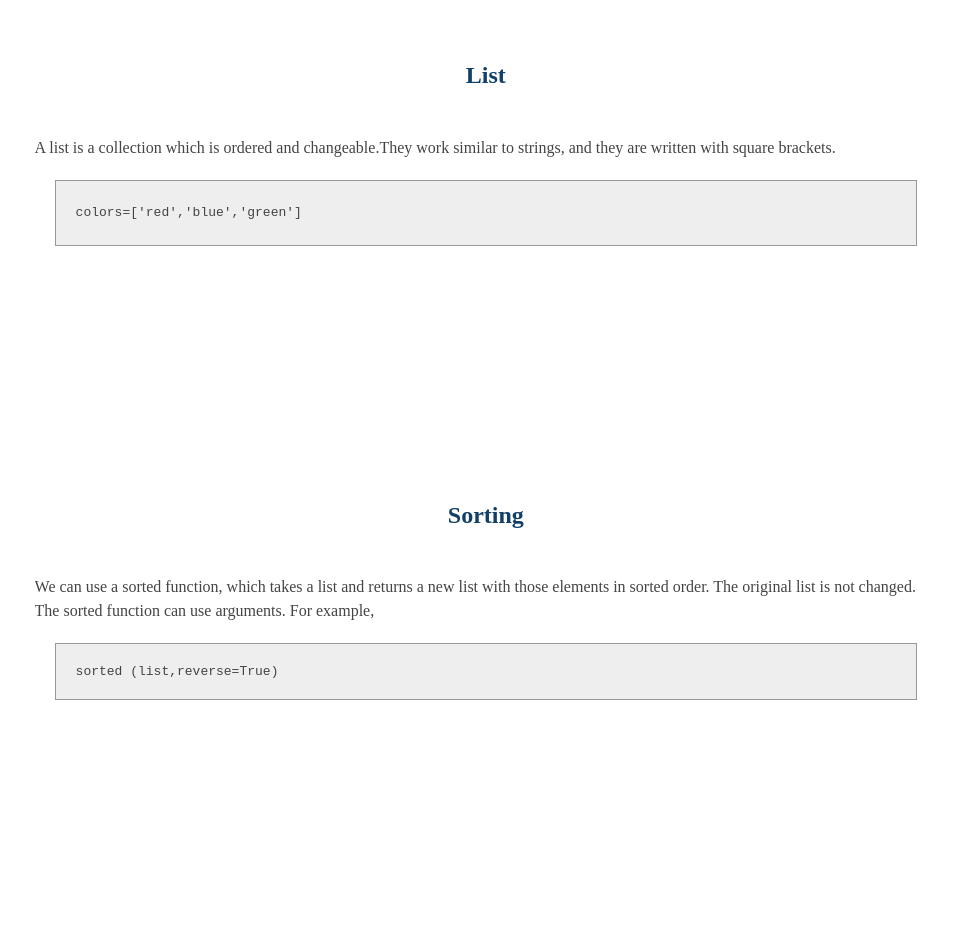
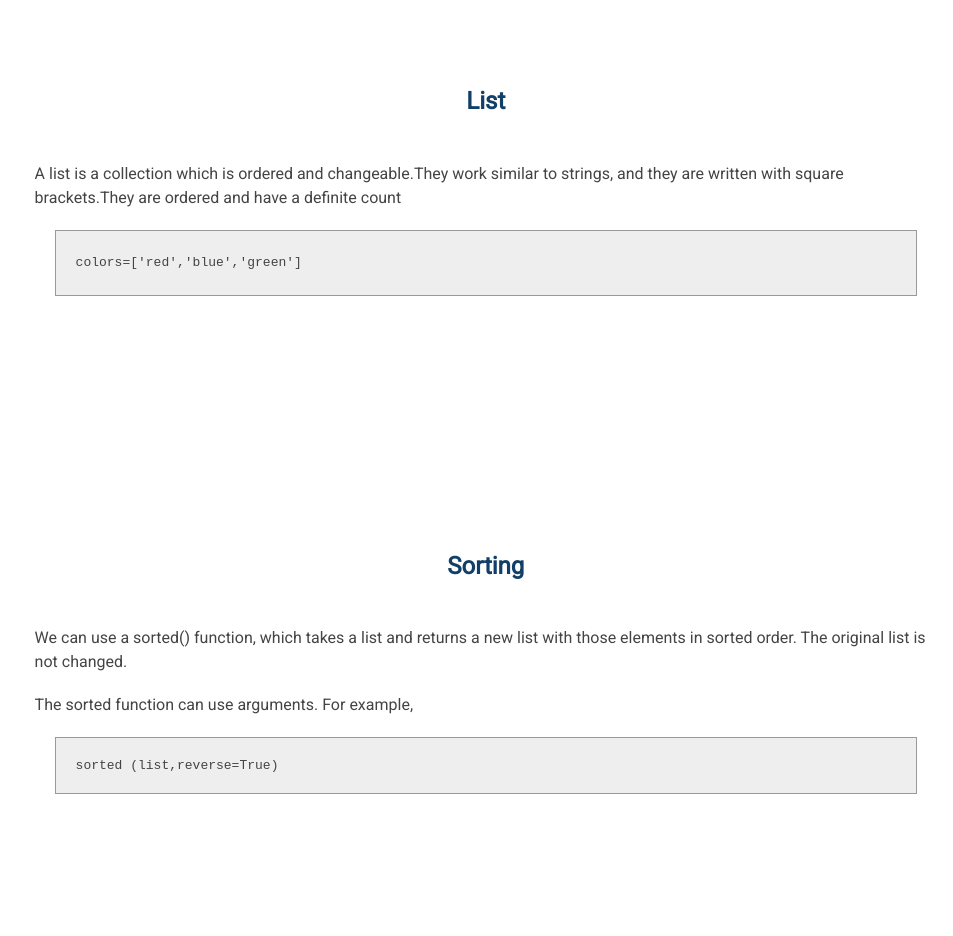
Before and after one commit to JaviRoser/FCCTechnicalDocumentationPage, a plain HTML site: page index.html in a window 1280 px wide. Shown: the part 1860-2796 px from the top of the page, without its empty margins (327-1280 px from the left). Drawn offline with Linux system fonts and the light colour scheme; a script that the page names is missing.

Commit message:
Changing the font letters

```diff
--- a/css/style.css
+++ b/css/style.css
@@ -19,7 +19,7 @@
 }
 
 body {
-
+    font-family: 'Roboto', sans-serif, Arial, Helvetica, sans-serif;
     /*font-family: Karla, Titillium Web, Arial, Helvetica, sans-serif;*/
     color: var(--main-color);
     /*font-size: 1.5em;*/
@@ -32,7 +32,6 @@ a {
 
 p {
     line-height: 1.5em;
-
 }
 
 h1,
@@ -53,16 +52,18 @@ h2 {
     padding-bottom: 1.6em;
 }
 
-#python_icon{
-    font-size:3em;
+#python_icon {
+    font-size: 3em;
     display: inline;
-    color:var(--secondary-color);
+    color: var(--secondary-color);
 }
 
 /*.python_icon_introduction{
      display: flex;
   justify-content: center;
 }*/
+
+
 /*Navbar formatting*/
 
 /*Use this to pass the test*/
@@ -72,8 +73,7 @@ h2 {
 
 }*/
 
-#navbar  {
-
+#navbar {
     list-style-type: none;
     margin: 0;
     padding: 0;
@@ -84,6 +84,7 @@ h2 {
     border: 2px solid #555;
     background-image: linear-gradient(120deg, #fdfbfb 0%, #ebedee 100%);
 }
+
 
 #navbar li a {
     font-weight: 600;
@@ -176,13 +177,13 @@ footer {
 /*Extra small devices (phones, 600px and down) */
 
 @media screen and (max-width: 900px) {
-    #navbar  {
+    #navbar {
         width: 100%;
         height: auto;
         position: relative;
     }
 
-     /*#navbar {
+    /*#navbar {
        position: relative;
     }*/
 
@@ -191,11 +192,12 @@ footer {
         padding: 1px 16px;
         /*position: relative;*/
         /*height: 1000px;*/
-        /*margin-top: 300px;*/    }
+        /*margin-top: 300px;*/
+    }
 
- /*   .main-section {
+       .main-section {
     padding: 0;
-}*/
+}
 
 }
 
--- a/index.html
+++ b/index.html
@@ -17,7 +17,7 @@ Updated on March 17 2019
         <meta http-equiv="X-UA-Compatible" content="IE=edge">
         <meta name="viewport" content="width=device-width, initial-scale=1.0">
         <link rel="stylesheet" href="https://use.fontawesome.com/releases/v5.3.1/css/all.css" integrity="sha384-mzrmE5qonljUremFsqc01SB46JvROS7bZs3IO2EmfFsd15uHvIt+Y8vEf7N7fWAU" crossorigin="anonymous">
-        <link href="https://fonts.googleapis.com/css?family=Handlee|Kaushan+Script|Marck+Script|Titillium+Web|Karla|Black+Ops+One" rel="stylesheet">
+        <link href="https://fonts.googleapis.com/css?family=Roboto" rel="stylesheet">
         <link rel="stylesheet" href="css/style.css">
         <!-- <link rel="stylesheet" href="css/responsive.css"> -->
     </head>
@@ -103,7 +103,7 @@ Updated on March 17 2019
             </header>
             <article>
                 <p>
-                    A list is a collection which is ordered and changeable.They work similar to strings, and they are written with square brackets.
+                    A list is a collection which is ordered and changeable.They work similar to strings, and they are written with square brackets.They are ordered and have a definite count
                     <code>colors=['red','blue','green']
                     </code>
                 </p>
@@ -113,8 +113,9 @@ Updated on March 17 2019
             <header>
                 <h2> Sorting</h2>
             </header>
-            <p> We can use a sorted function, which takes a list and returns a new list with those elements in sorted order. The original list is not changed.
-            </p>
+            <p> We can use a sorted() function, which takes a list and returns a new list with those elements in sorted order. The original list is not changed.
+
+            </p><br>
             <p>The sorted function can use arguments. For example,</p>
             <code>sorted (list,reverse=True)
             </code>
```
